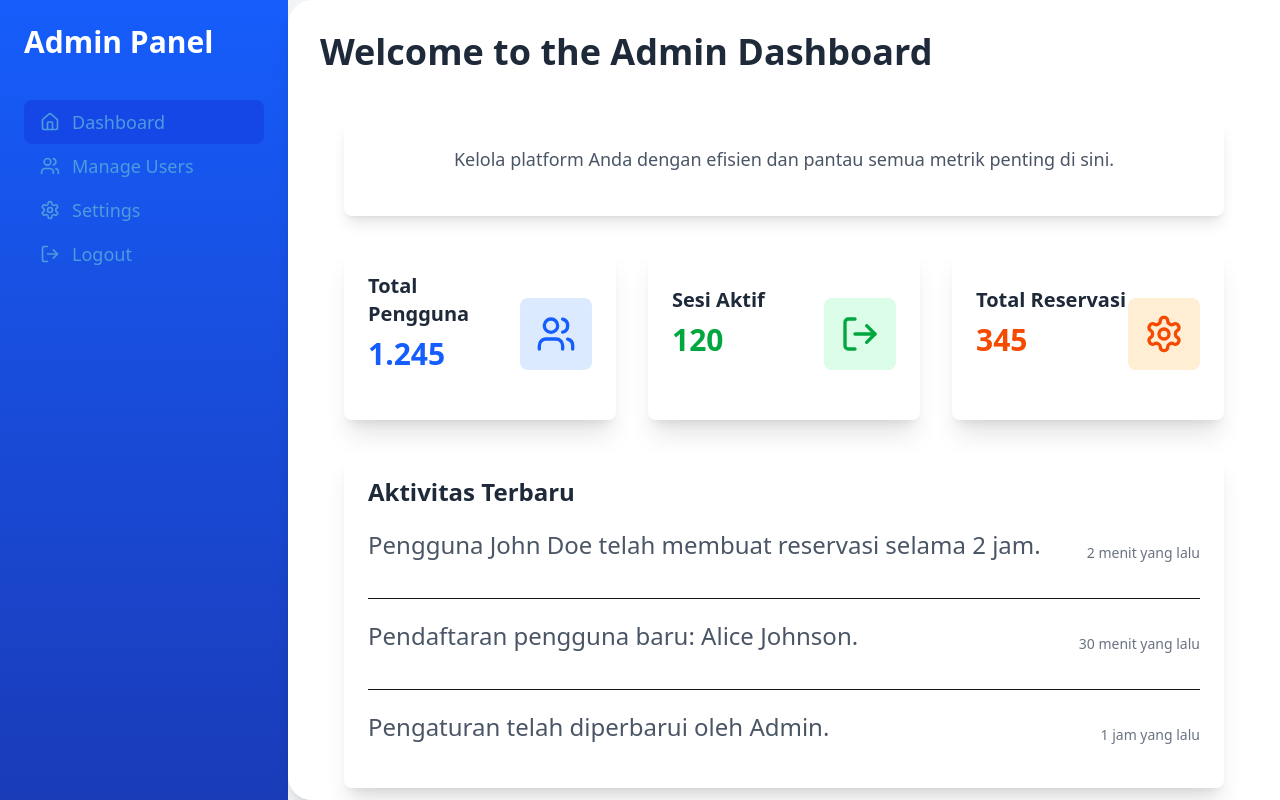
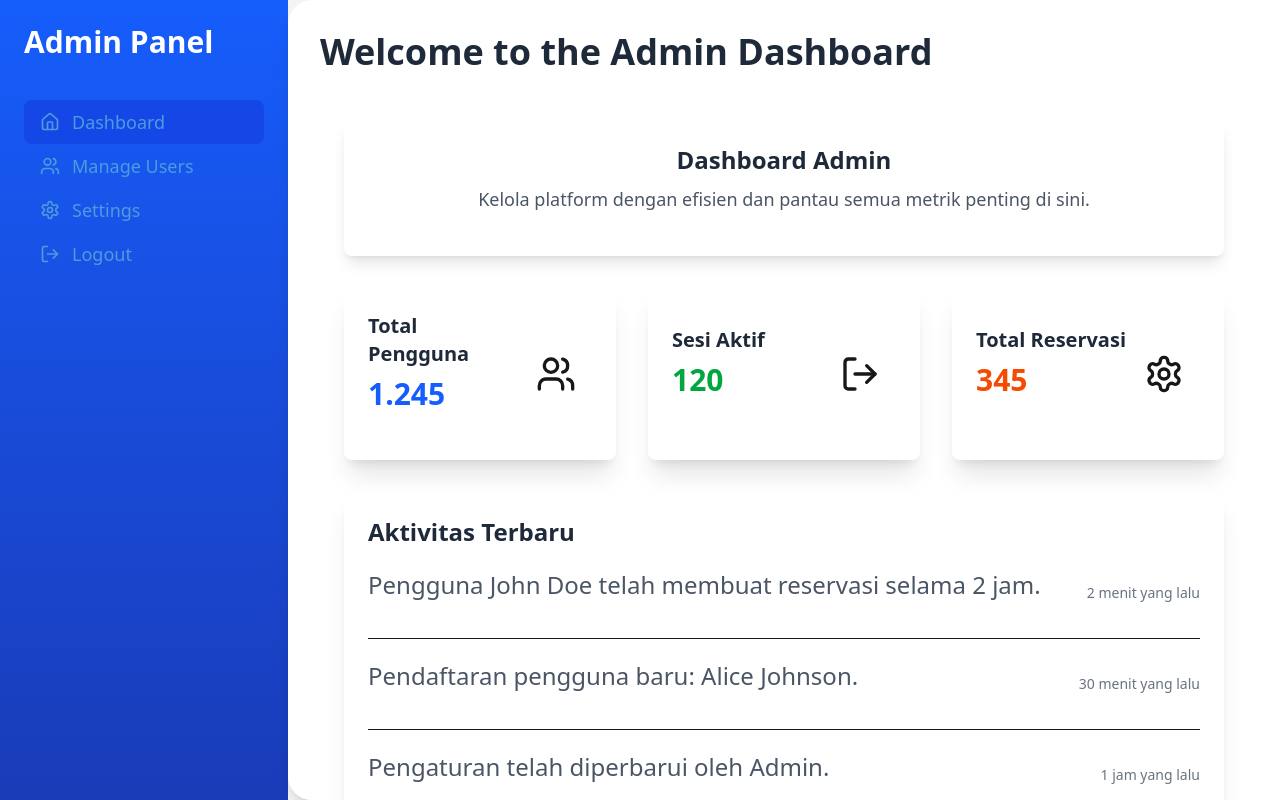
Before and after one commit to maingga/si-reservasi-sport-center, a Next.js app: page /admin in a window 1280 px wide. Built offline with nearby package versions, Linux system fonts and the light colour scheme; sample sign-in values are in the browser's storage.

Commit message:
Menambahkan role pada login

```diff
--- a/src/app/admin/page.tsx
+++ b/src/app/admin/page.tsx
@@ -1,67 +1,110 @@
-import { Users, LogOut, Settings } from 'lucide-react'; // Impor ikon
+"use client";
 
-export default function AdminDashboard() {
+import { useEffect, useState } from "react";
+import { useRouter } from "next/navigation";
+import { Users, LogOut, Settings } from "lucide-react";
+import type { JSX } from 'react';
+
+// Komponen reusable untuk kartu statistik
+function StatCard({ title, value, icon, color }: { title: string; value: string; icon: JSX.Element; color: string }) {
+  return (
+    <div className="bg-white shadow-xl rounded-lg p-6 flex justify-between items-center">
+      <div>
+        <h2 className="text-xl font-semibold text-gray-800">{title}</h2>
+        <p className={`text-3xl font-bold ${color}`}>{value}</p>
+      </div>
+      <div className={`p-4 rounded-lg ${color.replace("text", "bg")}`}>{icon}</div>
+    </div>
+  );
+}
+
+export default function AdminPage() {
+  const router = useRouter();
+  const [authorized, setAuthorized] = useState(false);
+  const [loading, setLoading] = useState(true);
+
+  useEffect(() => {
+    try {
+      const storedUser = localStorage.getItem("user");
+      const user = storedUser ? JSON.parse(storedUser) : null;
+
+      // Validasi role user
+      if (user?.role === "admin") {
+        setAuthorized(true);
+      } else {
+        router.push("/unauthorized"); // halaman akses ditolak
+      }
+    } catch (error) {
+      console.error("Gagal memuat data user:", error);
+      router.push("/error"); // fallback jika localStorage corrupt
+    } finally {
+      setLoading(false);
+    }
+  }, [router]);
+
+  if (loading) return <div className="text-center mt-10">Memuat...</div>;
+  if (!authorized) return null;
+
   return (
     <div className="flex flex-col space-y-8 p-6">
-      {/* Bagian Selamat Datang */}
+      {/* Header */}
       <section className="text-center bg-white p-6 rounded-lg shadow-lg">
-        <p className="text-lg text-gray-600">Kelola platform Anda dengan efisien dan pantau semua metrik penting di sini.</p>
+        <h1 className="text-2xl font-bold text-gray-800 mb-2">Dashboard Admin</h1>
+        <p className="text-lg text-gray-600">
+          Kelola platform dengan efisien dan pantau semua metrik penting di sini.
+        </p>
       </section>
 
-      {/* Kartu Statistik */}
+      {/* Statistik */}
       <section className="grid grid-cols-1 sm:grid-cols-2 lg:grid-cols-3 gap-8">
-        {/* Kartu Total Pengguna */}
-        <div className="bg-white shadow-xl rounded-lg p-6 flex justify-between items-center">
-          <div>
-            <h2 className="text-xl font-semibold text-gray-800">Total Pengguna</h2>
-            <p className="text-3xl font-bold text-blue-600">1.245</p>
-          </div>
-          <div className="bg-blue-100 p-4 rounded-lg text-blue-600">
-            <Users size={40} />
-          </div>
-        </div>
-
-        {/* Kartu Sesi Aktif */}
-        <div className="bg-white shadow-xl rounded-lg p-6 flex justify-between items-center">
-          <div>
-            <h2 className="text-xl font-semibold text-gray-800">Sesi Aktif</h2>
-            <p className="text-3xl font-bold text-green-600">120</p>
-          </div>
-          <div className="bg-green-100 p-4 rounded-lg text-green-600">
-            <LogOut size={40} />
-          </div>
-        </div>
-
-        {/* Kartu Total Reservasi */}
-        <div className="bg-white shadow-xl rounded-lg p-6 flex justify-between items-center">
-          <div>
-            <h2 className="text-xl font-semibold text-gray-800">Total Reservasi</h2>
-            <p className="text-3xl font-bold text-orange-600">345</p>
-          </div>
-          <div className="bg-orange-100 p-4 rounded-lg text-orange-600">
-            <Settings size={40} />
-          </div>
-        </div>
+        <StatCard
+          title="Total Pengguna"
+          value="1.245"
+          icon={<Users size={40} />}
+          color="text-blue-600"
+        />
+        <StatCard
+          title="Sesi Aktif"
+          value="120"
+          icon={<LogOut size={40} />}
+          color="text-green-600"
+        />
+        <StatCard
+          title="Total Reservasi"
+          value="345"
+          icon={<Settings size={40} />}
+          color="text-orange-600"
+        />
       </section>
 
-      {/* Bagian Aktivitas Terbaru */}
+      {/* Aktivitas Terbaru */}
       <section className="bg-white shadow-xl rounded-lg p-6">
         <h2 className="text-2xl font-semibold text-gray-800 mb-4">Aktivitas Terbaru</h2>
         <div className="space-y-4">
-          <div className="flex justify-between items-center border-b pb-4">
-            <p className="text-gray-600">Pengguna John Doe telah membuat reservasi selama 2 jam.</p>
-            <span className="text-sm text-gray-500">2 menit yang lalu</span>
-          </div>
-          <div className="flex justify-between items-center border-b pb-4">
-            <p className="text-gray-600">Pendaftaran pengguna baru: Alice Johnson.</p>
-            <span className="text-sm text-gray-500">30 menit yang lalu</span>
-          </div>
-          <div className="flex justify-between items-center">
-            <p className="text-gray-600">Pengaturan telah diperbarui oleh Admin.</p>
-            <span className="text-sm text-gray-500">1 jam yang lalu</span>
-          </div>
+          <ActivityItem
+            text="Pengguna John Doe telah membuat reservasi selama 2 jam."
+            time="2 menit yang lalu"
+          />
+          <ActivityItem
+            text="Pendaftaran pengguna baru: Alice Johnson."
+            time="30 menit yang lalu"
+          />
+          <ActivityItem
+            text="Pengaturan telah diperbarui oleh Admin."
+            time="1 jam yang lalu"
+          />
         </div>
       </section>
     </div>
   );
 }
+
+// Komponen reusable aktivitas
+function ActivityItem({ text, time }: { text: string; time: string }) {
+  return (
+    <div className="flex justify-between items-center border-b pb-4 last:border-b-0">
+      <p className="text-gray-600">{text}</p>
+      <span className="text-sm text-gray-500">{time}</span>
+    </div>
+  );
+}
--- a/src/app/login/page.tsx
+++ b/src/app/login/page.tsx
@@ -49,10 +49,14 @@ export default function LoginPage() {
         if (mounted) {
           localStorage.setItem("token", token);
           localStorage.setItem("user", JSON.stringify(user));
+
+          if (user.role === "admin") {
+            router.push("/admin");
+          } else {
+            router.push("/user");
+          }
         }
-
-        router.push("/admin");
-      } catch (err: unknown) {
+              } catch (err: unknown) {
         setError(err instanceof Error ? err.message : "Terjadi kesalahan");
       } finally {
         setLoading(false);
```
